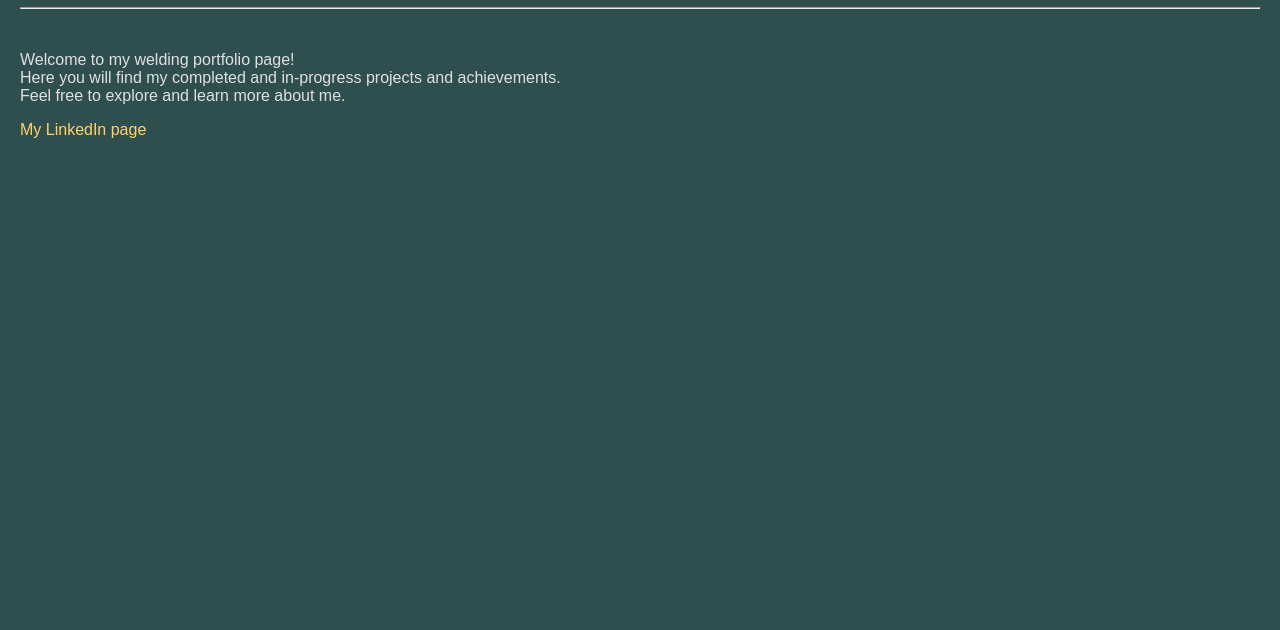
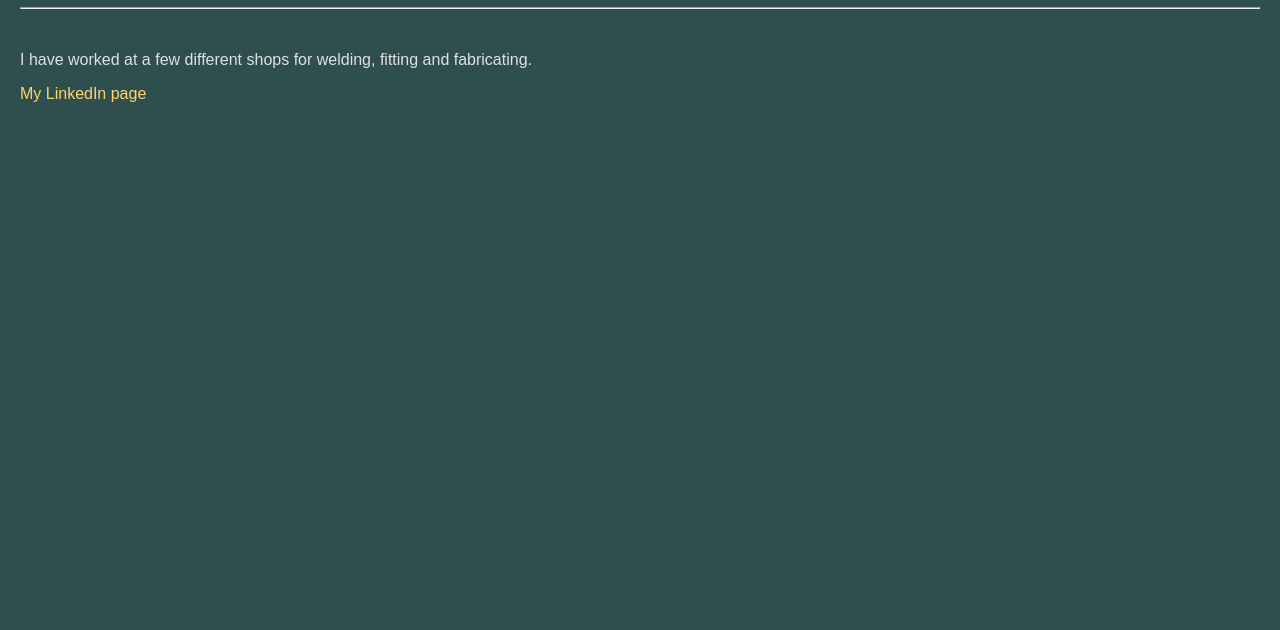
Before and after one commit to varloqy/website, a plain HTML site: page welding/index.html in a window 1280 px wide. Shown: the part 170-800 px from the top of the page. Drawn offline with Linux system fonts and the light colour scheme.

```diff
--- a/welding/index.html
+++ b/welding/index.html
@@ -23,6 +23,6 @@
     <h1>Welding Projects</h1>
     <hr>
     <br>
-    <p>Welcome to my welding portfolio page!<br> Here you will find my completed and in-progress projects and achievements.<br> Feel free to explore and learn more about me.</p>
+    <p>I have worked at a few different shops for welding, fitting and fabricating. </p>
     <a href="https://www.linkedin.com/in/evan-c-neff"> My LinkedIn page</a>
 </html>
```
